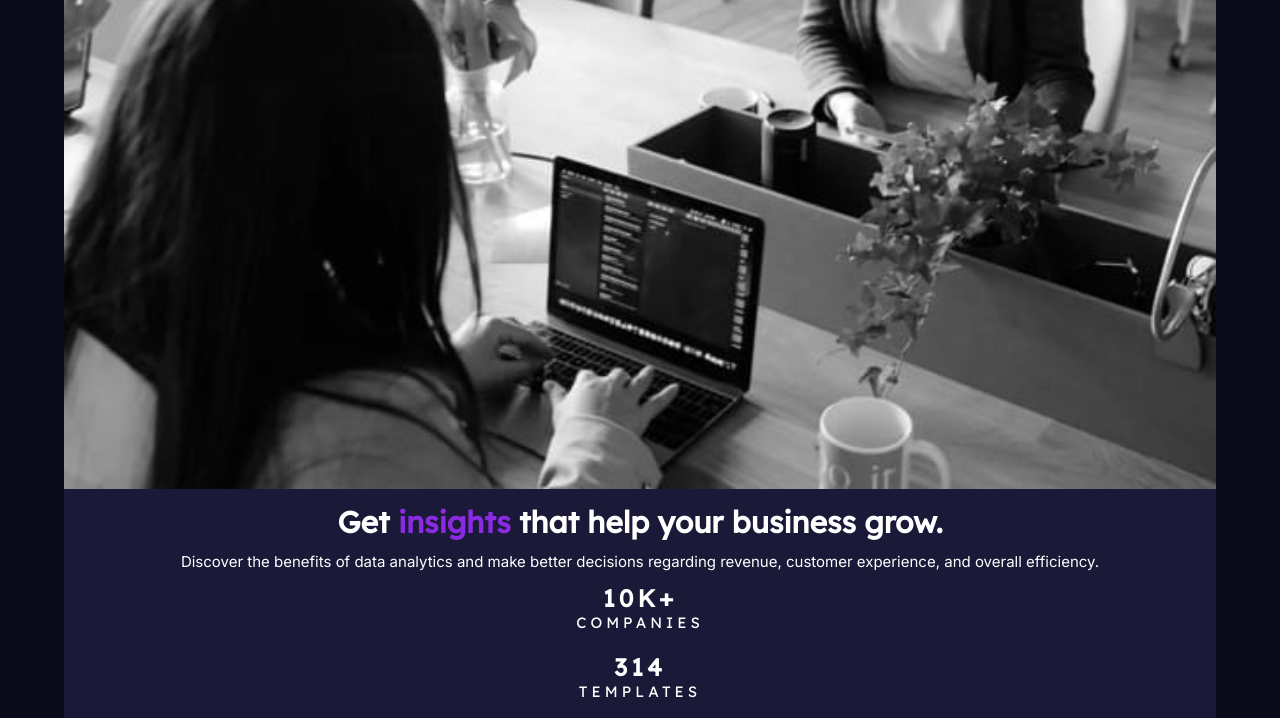
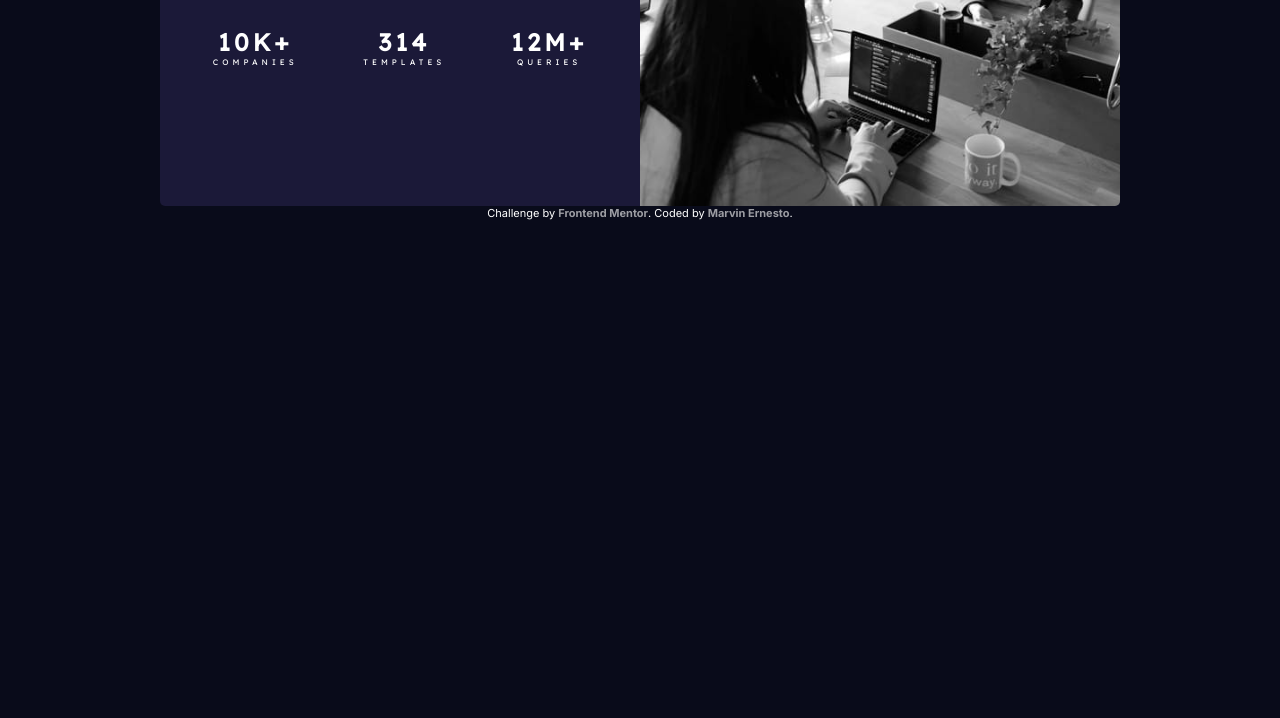
Before and after one commit to Urassamx7/MediaQ, a plain HTML site: page stats-preview-card-component-main/index.html in a window 1280 px wide. Shown: the part 377-1095 px from the top of the page. After the commit the page ends 800 px from the top, so only its background shows below. Drawn offline with Linux system fonts and the light colour scheme.

Commit message:
Finalized =)

```diff
--- a/stats-preview-card-component-main/index.html
+++ b/stats-preview-card-component-main/index.html
@@ -16,6 +16,7 @@
         <img src="images/image-header-mobile.jpg" alt="Negotiations">
       </div>
 
+    <div class="gen">
 
             <div class="letter">
               <h1>
@@ -28,22 +29,23 @@
               experience, and overall efficiency.
             </div>
 
+                  <div class="comp">
                     <div class="text companies">
                       <span class="values">10k+</span>
                       <br> companies</div>
-
                     <div class="text templates">
                       <span class="values">314</span>
                       <br> templates</div>
-
                       <div class="text queries">
                       <span class="values">12m+</span>
                       <br> queries</div>
                   </div>
+    </div>
+   </div>
 
   <div class="attribution">
     Challenge by <a href="https://www.frontendmentor.io?ref=challenge" target="_blank">Frontend Mentor</a>.
-    Coded by <a href="#">Your Name Here</a>.
+    Coded by <a href="https://github.com/urassamx7">Marvin Ernesto</a>.
   </div>
 </body>
 </html>
--- a/stats-preview-card-component-main/style/estilo.css
+++ b/stats-preview-card-component-main/style/estilo.css
@@ -47,6 +47,7 @@ body{
     border-radius: 5px;
     margin-top: 20px;
 }
+
 .img img{
     border-radius: 5px 5px 0px 0px;
     width: 100%;
@@ -88,5 +89,50 @@ body{
     text-transform: uppercase;
 }
 
-.attribution { font-size: 11px; text-align: center; }
-.attribution a { color: hsl(228, 45%, 44%); }
+@media only screen and (min-width:768px){
+.card{
+    flex-direction: row-reverse;
+    min-width: 600px;
+    min-height: 400px;
+    max-width: 960px;
+
+}
+.img img{
+    display: none;
+}
+.img,.gen{
+min-width: 50%;
+}
+.img{
+    background: url(../images/image-header-desktop.jpg);
+    background-repeat: no-repeat;
+    background-size: cover;
+    border-radius: 0px 5px 5px 0px;
+}
+.comp{
+    display: flex;
+    margin: 20px;
+    justify-content: space-around;
+}
+.letter, .decision{
+    margin: auto;
+}
+.letter{
+    margin-top: 20px;
+    padding: 14px;
+}
+.comp div{
+    text-align: center;
+    font-size: 0.5rem;
+}
+}
+
+.attribution { font-size: 11px;
+    text-align: center;
+    font-weight: 400;
+    font-family: 'Inter', sans-serif;
+ }
+.attribution a { color: var(--Slightly-transparent-white);
+    text-decoration: none;
+    font-weight: 700;
+}
```
Lines whose indentation alone changed are shown as unchanged.
